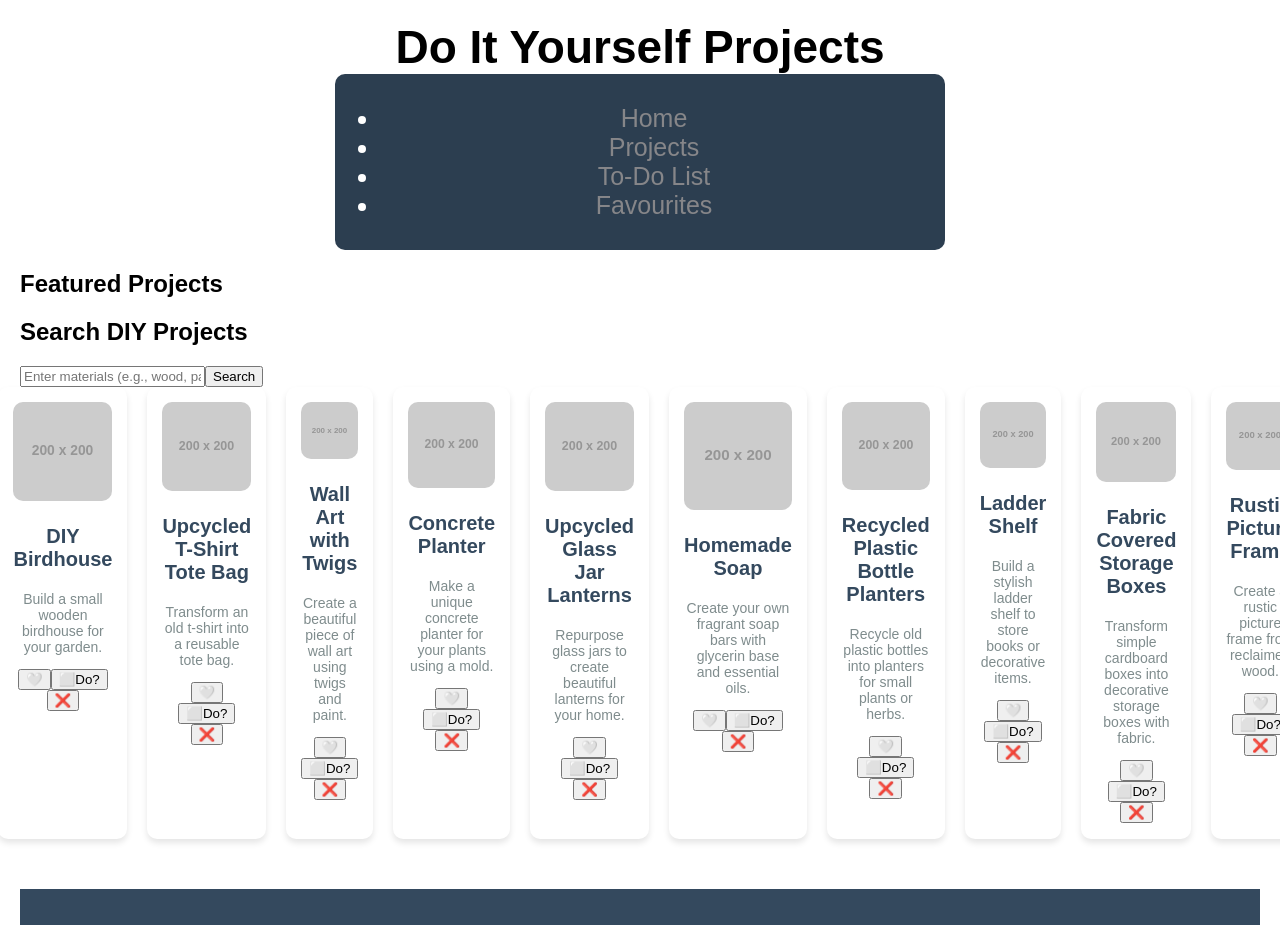
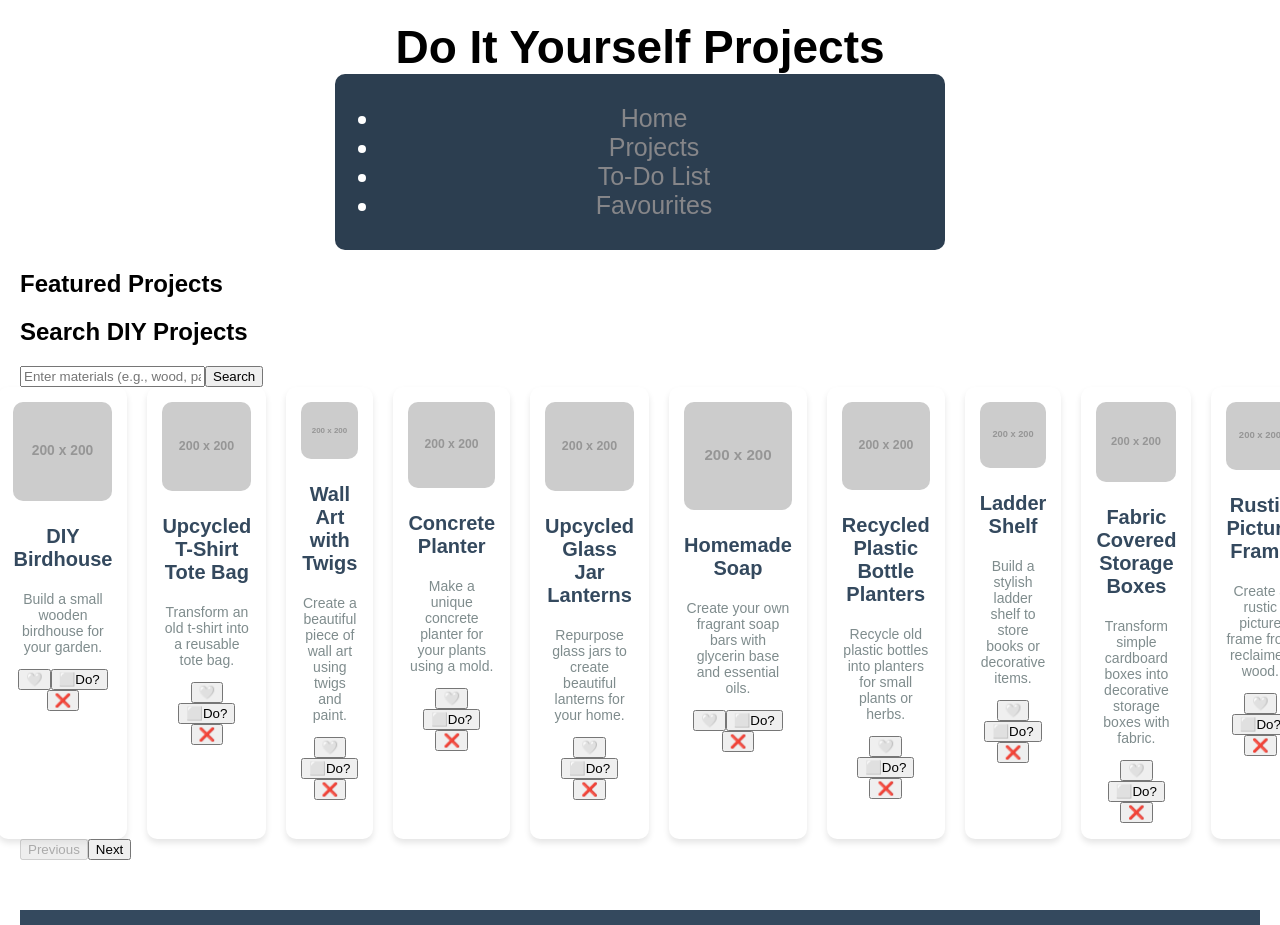
Before and after one commit to DestinyG-beep/DIY-project-P2, a React (Create React App) app in the folder project/: page /projects in a window 1280 px wide. Shown: the top 925 px of the page. Built offline with nearby package versions, Linux system fonts and the light colour scheme; data requests are answered from the project's data file.

Commit message:
pagation function to limit the number of cards

```diff
--- a/project/src/components/FeaturedProjects.js
+++ b/project/src/components/FeaturedProjects.js
@@ -5,6 +5,8 @@ import SearchForm from "./SearchForm";
 function FeaturedProjects() {
   const [projects, setProjects] = useState([]);
   const [filteredProjects, setFilteredProjects] = useState([]);
+  const [currentPage, setCurrentPage] = useState(1);
+  const [projectsPerPage] = useState(5);
 
   // Fetch projects from the server
   useEffect(() => {
@@ -24,6 +26,11 @@ function FeaturedProjects() {
     setFilteredProjects(filteredData);
   };
 
+  const indexOfLastProject = currentPage * projectsPerPage;
+  const indexOfFirstProject = indexOfLastProject - projectsPerPage;
+  const currentProjects = filteredProjects.slice(indexOfFirstProject, indexOfLastProject);
+
+
   const toggleFavourite = (id) => {
     setProjects(prevProjects =>
       prevProjects.map(project =>
@@ -42,7 +49,7 @@ function FeaturedProjects() {
   };
 
    // Handle project deletion
-   const handleDelete = (id) => {
+  const handleDelete = (id) => {
     setProjects(prevProjects => prevProjects.filter(project => project.id !== id));
     setFilteredProjects(prevProjects => prevProjects.filter(project => project.id !== id)); // Update filtered projects if deleted
   };
@@ -67,6 +74,22 @@ function FeaturedProjects() {
           ))
         )}
       </div>
+
+       {/* Pagination Controls */}
+       <div className="pagination">
+        <button
+          onClick={() => paginate(currentPage - 1)}
+          disabled={currentPage === 1}
+        >
+          Previous
+        </button>
+        <button
+          onClick={() => paginate(currentPage + 1)}
+          disabled={currentPage * projectsPerPage >= filteredProjects.length}
+        >
+          Next
+        </button>
+      </div>
     </div>
   );
 }
```
